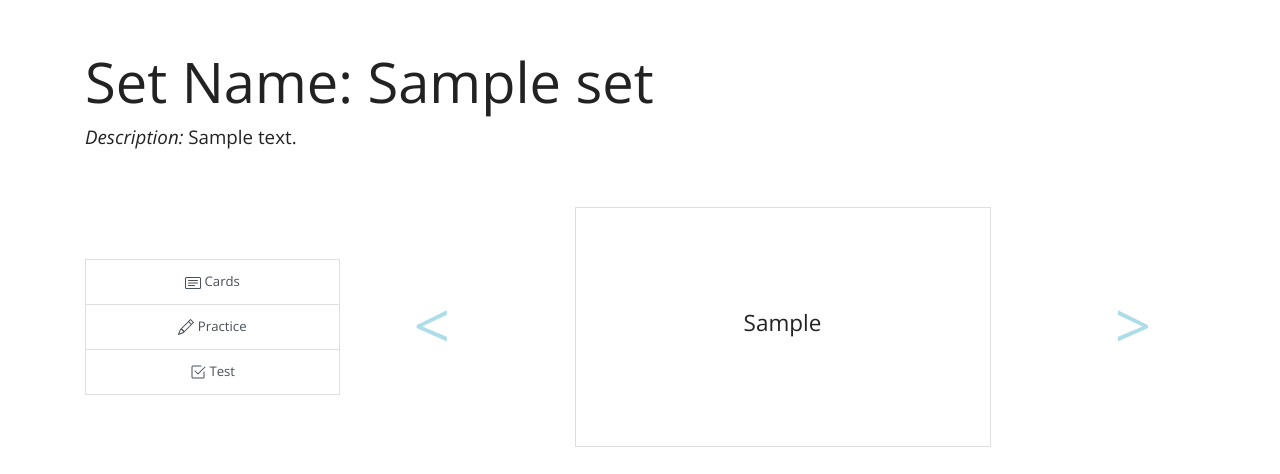
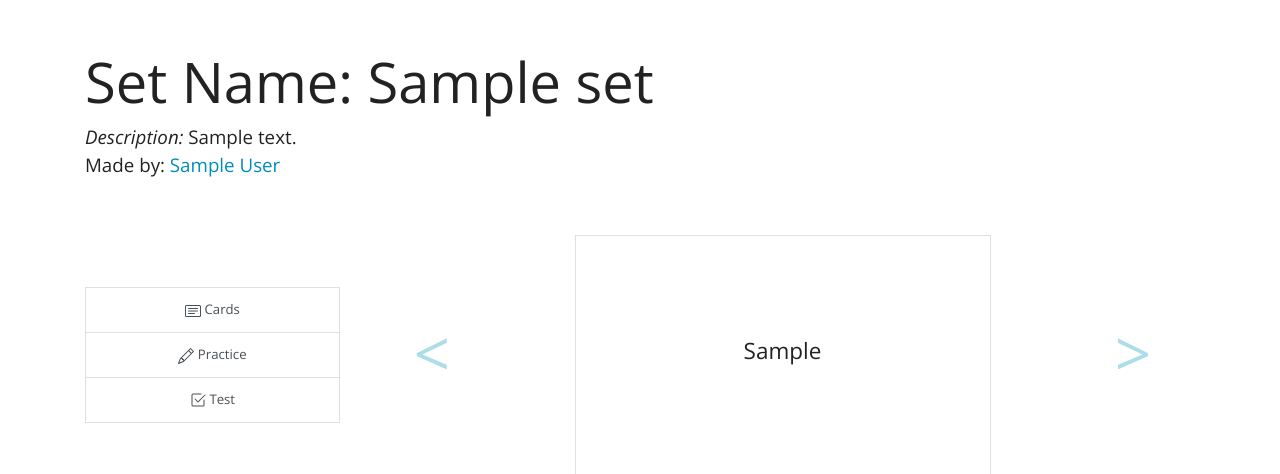
Before and after one commit to dkclee/MTWord, a Flask app: page /sets/1 in a window 1280 px wide. Shown: the part 55-529 px from the top of the page. Run offline with Flask 2, Linux system fonts and the light colour scheme; tables that the repository leaves empty hold one stand-in row (values such as "Sample post"); some libraries are stand-ins or nearby versions.

Commit message:
show user name for sets

```diff
--- a/templates/sets/show_set.html
+++ b/templates/sets/show_set.html
@@ -67,7 +67,14 @@
 
 <div class="container my-4">
     <h1 class="display-4 mt-5"><b>Set Name: </b>{{ set.name }}</h1>
-    <p class="lead"><i>Description: </i>{{ set.description }}</p>
+    <p class="lead m-0"><i>Description: </i>{{ set.description }}</p>
+    <p class="lead m-0">
+        <b>Made by: </b>
+        <a href="{{ url_for('show_user_profile', user_id=set.user_id)}}">
+            {{ set.user.full_name }}
+        </a>
+    </p>
+
 
     <div class="row my-5 align-items-center">
         <div class="col-lg-3 my-2">
```
